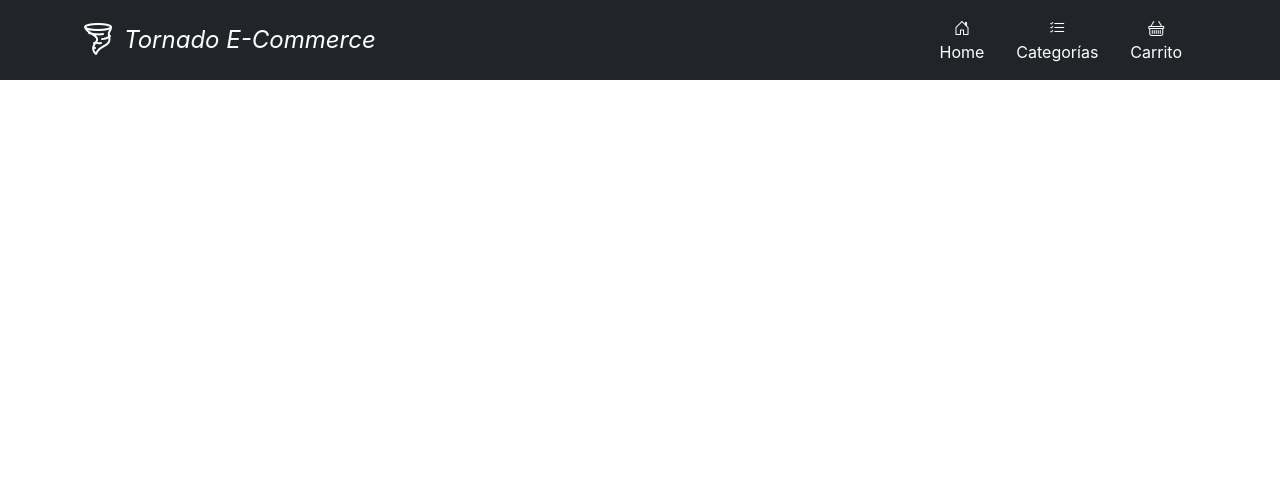
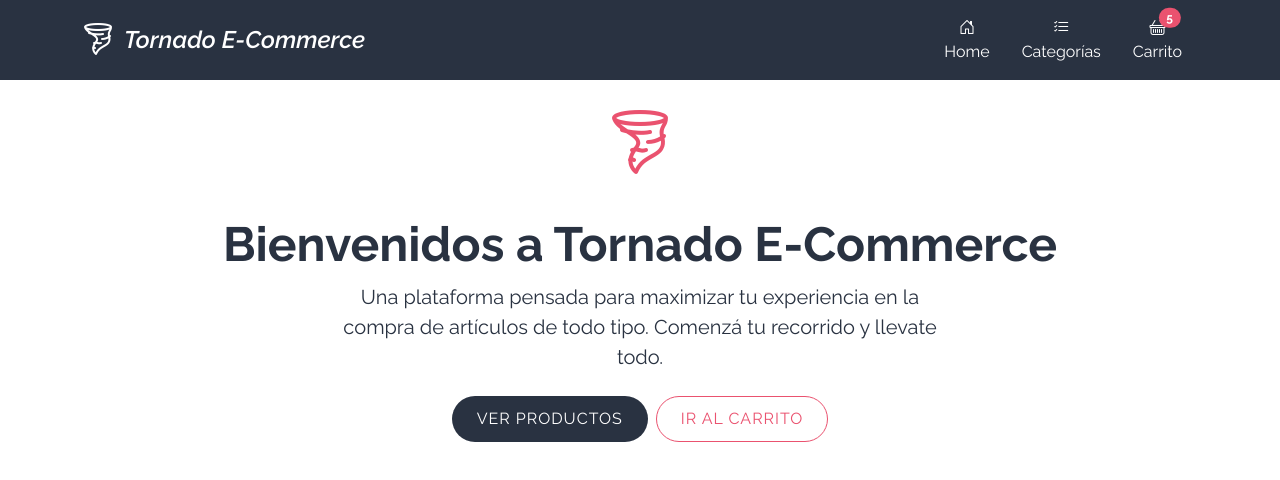
Before and after one commit to NicoGelabert/ReactJS-E-Commerce, a React (Create React App) app: page / in a window 1280 px wide. Shown: the top 480 px of the page. Built offline with nearby package versions, Linux system fonts and the light colour scheme.

Commit message:
Ejercicio clase 4

```diff
--- a/src/App.js
+++ b/src/App.js
@@ -1,10 +1,14 @@
 import React from 'react';
+import ItemListContainer from './components/body/ItemListContainer';
 import NavBar from './components/navbar/NavBar';
 
 
 function App() {
   return (
+    <>
     <NavBar/>
+    <ItemListContainer/>
+    </>
   );
 }
 
--- /dev/null
+++ b/src/components/body/ItemListContainer.jsx
@@ -0,0 +1,20 @@
+import React from 'react';
+import './body.css';
+
+const ItemListContainer = () => {
+    return (
+        <div class="px-4 py-5 my-5 text-center">
+            <i className="bi-tornado d-block mx-auto mb-4" role="img" aria-label="E-commerce" id="hero-brand"></i>
+            <h1 class="display-5 fw-bold">Bienvenidos a Tornado E-Commerce</h1>
+            <div class="col-lg-6 mx-auto">
+            <p class="lead mb-4">Una plataforma pensada para maximizar tu experiencia en la compra de artículos de todo tipo. Comenzá tu recorrido y llevate todo.</p>
+            <div class="d-grid gap-2 d-sm-flex justify-content-sm-center">
+                <button type="button" class="btn btn-productos btn-lg px-4 gap-3">Ver productos</button>
+                <button type="button" class="btn btn-carrito btn-lg px-4">Ir al carrito</button>
+            </div>
+            </div>
+        </div>
+    )
+}
+
+export default ItemListContainer
--- /dev/null
+++ b/src/components/body/body.css
@@ -0,0 +1,32 @@
+body{
+    color:#293241;
+}
+#hero-brand{
+    font-size: 4em;
+    color: #EA526F;
+}
+.btn{
+    border-radius: 50px;
+    padding: 10px 25px;
+    text-transform: uppercase;
+    font-size:medium;
+    letter-spacing: 1px;
+}
+.btn-carrito{
+    color: #EA526F;
+    border-color: #EA526F;
+}
+.btn-carrito:hover{
+    color: #fff;
+    background-color: #EA526F;
+}
+.btn-productos{
+    color: #fff;
+    background-color: #293241;
+}
+
+.btn-productos:hover{
+    color: #293241;
+    border-color: #293241;
+    background-color: transparent;
+}
--- /dev/null
+++ b/src/components/navbar/CartWidget.jsx
@@ -0,0 +1,15 @@
+import React from 'react'
+
+const CartWidget = () => {
+    return (
+        <div>
+            <a href="/" className="nav-link text-white">
+                <span className="position-absolute start-65-15 translate-middle badge rounded-pill widget-carrito">5</span>
+                <i className="bi-basket" role="img" width="24" height="24" aria-label="Carrito"></i><br/>
+                Carrito
+            </a>
+        </div>
+    )
+}
+
+export default CartWidget
--- a/src/components/navbar/NavBar.js
+++ b/src/components/navbar/NavBar.js
@@ -1,10 +1,11 @@
 import React from 'react';
+import CartWidget from './CartWidget';
 import './navbar.css';
 
 const NavBar = () => {
     return (
         <header>
-            <div className="px-3 py-2 bg-dark text-white">
+            <div className="px-3 py-2 bg-navbar text-white fixed-top">
                 <div className="container">
                     <div className="d-flex flex-wrap align-items-center justify-content-center justify-content-lg-start">
                         <a href="/" className="d-flex align-items-center my-2 my-lg-0 me-lg-auto text-white text-decoration-none">
@@ -23,11 +24,12 @@ const NavBar = () => {
                                 Categorías
                             </a>
                             </li>
-                            <li>
-                            <a href="/" className="nav-link text-white">
+                            <li className="position-relative">
+                                <CartWidget />
+                            {/* <a href="/" className="nav-link text-white">
                             <i className="bi-basket" role="img" width="24" height="24" aria-label="Carrito"></i><br/>
                                 Carrito
-                            </a>
+                            </a> */}
                             </li>
                         </ul>
                     </div>
--- a/src/components/navbar/navbar.css
+++ b/src/components/navbar/navbar.css
@@ -1,3 +1,6 @@
+.bg-navbar{
+    background-color: #293241;
+}
 a{
     text-align: center;
 }
@@ -5,6 +8,15 @@ a{
     font-size: xx-large;
 }
 .brandName{
+    font-weight: 600;
     padding-left: 10px;
     font-style: italic;
 }
+.start-65-15{
+    left:65%;
+    top: 15%;
+}
+
+.widget-carrito{
+    background-color: #EA526F;
+}
--- a/src/index.css
+++ b/src/index.css
@@ -1,8 +1,7 @@
+@import url('https://fonts.googleapis.com/css2?family=Raleway:ital,wght@0,400;0,600;0,700;1,400;1,600;1,700&display=swap');
 body {
   margin: 0;
-  font-family: -apple-system, BlinkMacSystemFont, 'Segoe UI', 'Roboto', 'Oxygen',
-    'Ubuntu', 'Cantarell', 'Fira Sans', 'Droid Sans', 'Helvetica Neue',
-    sans-serif;
+  font-family: 'Raleway', sans-serif;
   -webkit-font-smoothing: antialiased;
   -moz-osx-font-smoothing: grayscale;
 }
```
